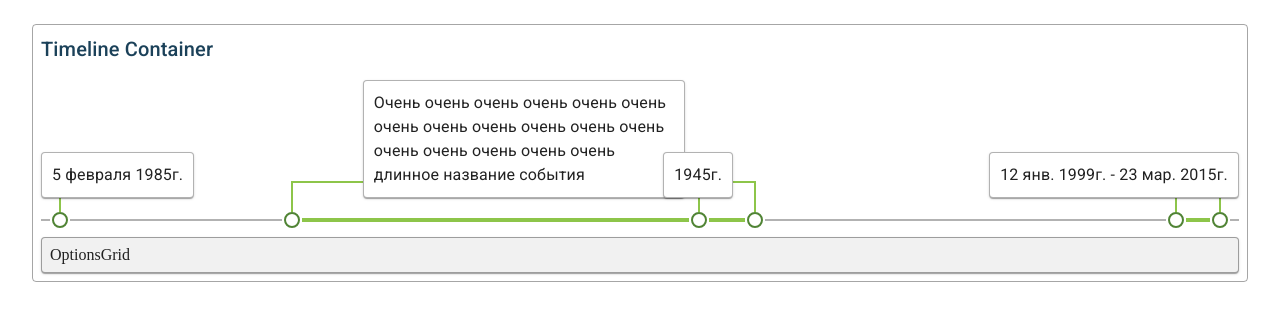
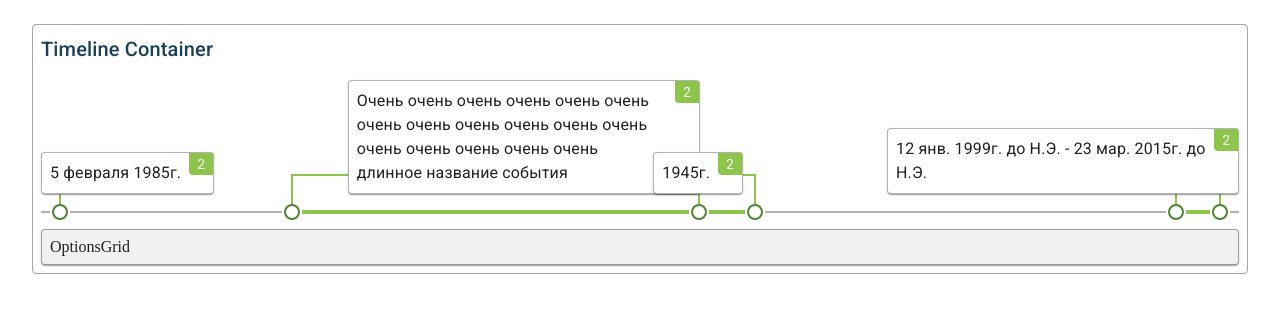
Before and after one commit to HaveTheWorld/test, a React app: page / in a window 1280 px wide. Shown: the top 320 px of the page. Built offline with nearby package versions, Linux system fonts and the light colour scheme.

Commit message:
add label badge

```diff
--- a/src/components/Timeline/TimelineComponent/TimelineItem/Indicator/styles.js
+++ b/src/components/Timeline/TimelineComponent/TimelineItem/Indicator/styles.js
@@ -9,7 +9,7 @@ export default theme => ({
     bottom: 0,
     left: ({ start }) => `calc(${start}% + ${INDICATOR_LINE_SIZE_PX}px)`,
     width: ({ isPoint, start, end }) => (isPoint ? 0 : `calc(${end - start}% - ${INDICATOR_LINE_SIZE_PX * 2}px)`),
-    height: 35, // FIXME
+    height: `calc(${theme.dimen.gapLarge} + ${theme.dimen.gapSmall} + ${INDICATOR_LINE_SIZE_PX}px)`,
   },
   indicatorLine: {
     position: 'absolute',
--- a/src/components/Timeline/TimelineComponent/TimelineItem/Label/index.js
+++ b/src/components/Timeline/TimelineComponent/TimelineItem/Label/index.js
@@ -8,8 +8,11 @@ const Label = ({ classes, label }) => (
   <Fragment>
     <div className={classes.labelOffset} />
     <div className={classes.labelWrapper}>
-      <Paper className={classes.label}>
-        <Typography>{label}</Typography>
+      <Paper className={classes.labelPaper}>
+        <Typography className={classes.labelContent}>{label}</Typography>
+        <div className={classes.labelBadge}>
+            2
+        </div>
       </Paper>
     </div>
   </Fragment>
--- a/src/components/Timeline/TimelineComponent/TimelineItem/Label/styles.js
+++ b/src/components/Timeline/TimelineComponent/TimelineItem/Label/styles.js
@@ -14,16 +14,29 @@ export default theme => ({
       const offset = start + end > 100 ? start + end - 100 : 0;
       return `calc(${start + end - offset * 2}%)`;
     },
-    marginBottom: 20, // FIXME
+    marginBottom: theme.dimen.gapMedium,
     display: 'flex',
     justifyContent: 'center',
   },
-  label: {
+  labelPaper: {
     maxWidth: LABEL_MAX_WIDTH_PX,
-    padding: 10, // FIXME
+    zIndex: Z_INDEX_LABEL,
     border: `1px solid ${fade(theme.color.grey, 0.75)}`,
-    zIndex: Z_INDEX_LABEL,
+    display: 'flex',
     pointerEvents: 'all',
     cursor: 'pointer',
   },
+  labelContent: {
+    padding: theme.dimen.gapSmall,
+  },
+  labelBadge: {
+    alignSelf: 'flex-start',
+    backgroundColor: theme.palette.secondary.main,
+    color: theme.color.white,
+    lineHeight: 1,
+    padding: `${theme.dimen.gapTiny} ${theme.dimen.gapSmall}`,
+    borderBottomLeftRadius: theme.shape.borderRadius,
+    fontFamily: theme.typography.fontFamily,
+    fontSize: 14,
+  },
 });
--- a/src/components/Timeline/TimelineComponent/constants.js
+++ b/src/components/Timeline/TimelineComponent/constants.js
@@ -1,4 +1,4 @@
-export const LABEL_MAX_WIDTH_PX = 300;
+export const LABEL_MAX_WIDTH_PX = 350;
 
 export const INDICATOR_SPOT_SIZE_PX = 12;
 export const INDICATOR_LINE_SIZE_PX = 2;
--- a/src/components/Timeline/TimelineComponent/index.js
+++ b/src/components/Timeline/TimelineComponent/index.js
@@ -5,7 +5,7 @@ import TimelineItem from './TimelineItem';
 
 const items = [
   {
-    id: 1, start: 96, end: 100, label: '12 янв. 1999г. - 23 мар. 2015г.',
+    id: 1, start: 96, end: 100, label: '12 янв. 1999г. до Н.Э. - 23 мар. 2015г. до Н.Э.',
   },
   {
     id: 2, start: 20, end: 60, label: 'Очень очень очень очень очень очень очень очень очень очень очень очень очень очень очень очень очень длинное название события',
```
